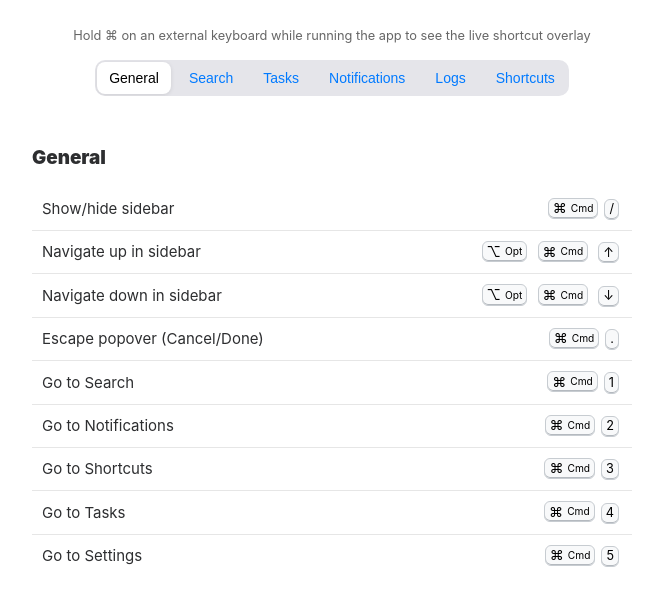
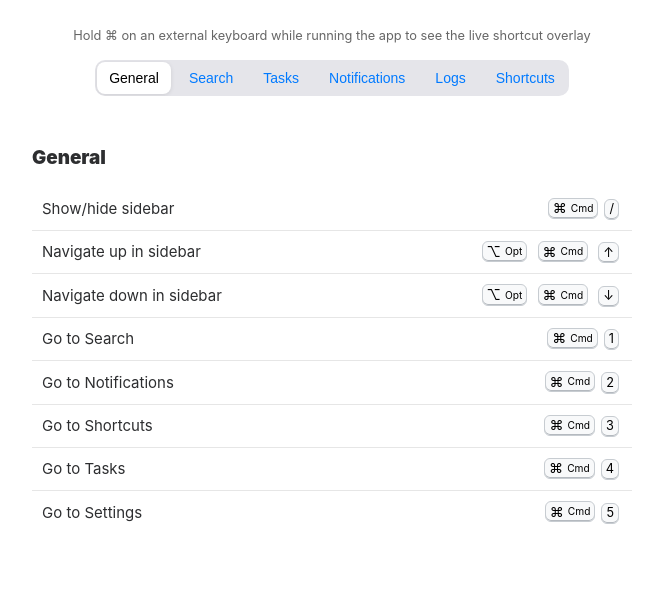
Before and after one commit to rostykzub/recman-mobile-shortcuts, a plain HTML site: page index.html in a window 1280 px wide. Shown: the part 103-708 px from the top of the page, without its empty margins (308-971 px from the left). Drawn offline with Linux system fonts and the light colour scheme.

Commit message:
Update index.html
Removed General -> Escape popover (Cancel/Done)

```diff
--- a/index.html
+++ b/index.html
@@ -310,13 +310,6 @@
                                         <kbd><span class="glyph">⌥</span><span class="name">Opt</span></kbd>
                                         <kbd><span class="glyph">⌘</span><span class="name">Cmd</span></kbd>
                                         <kbd>↓</kbd>
-                                    </td>
-                                </tr>
-                                <tr>
-                                    <td>Escape popover (Cancel/Done)</td>
-                                    <td class="shortcut">
-                                        <kbd><span class="glyph">⌘</span><span class="name">Cmd</span></kbd
-                                        ><kbd>.</kbd>
                                     </td>
                                 </tr>
                                 <tr>
```
